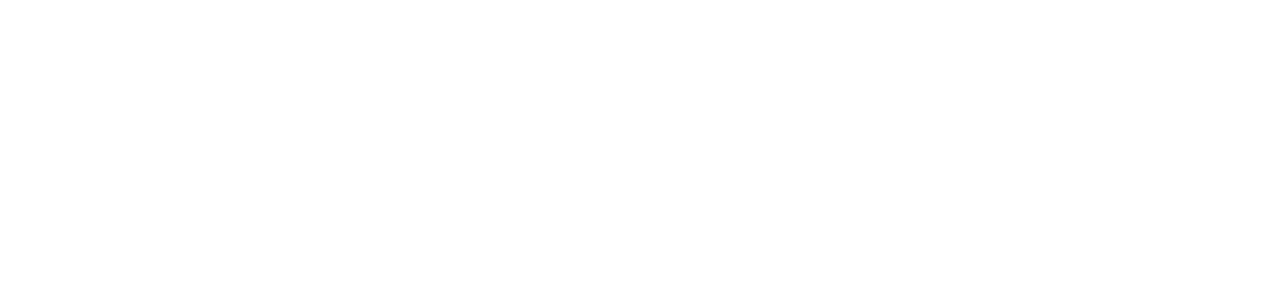
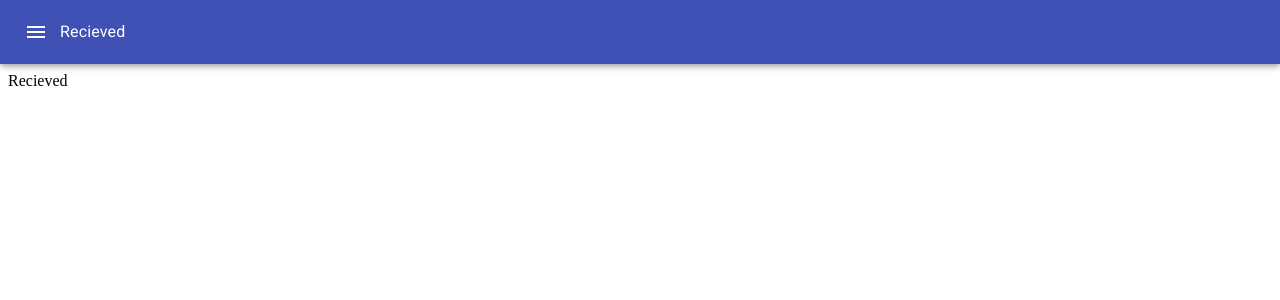
Before and after one commit to ilankhirin/herolo-ilan-khirin-30-06-2020, a React (Create React App) app in the folder shopping-tracking-list/: page /recieved in a window 1280 px wide. Shown: the top 300 px of the page. Built offline with nearby package versions, Linux system fonts and the light colour scheme; the HTML template or start-up script is replaced by a standard one.

Commit message:
Added navigation

```diff
--- a/shopping-tracking-list/public/index.html
+++ b/shopping-tracking-list/public/index.html
@@ -1,14 +1,12 @@
 <!DOCTYPE html>
 <html lang="en">
+
 <head>
   <meta charset="utf-8" />
   <link rel="icon" href="%PUBLIC_URL%/favicon.ico" />
   <meta name="viewport" content="width=device-width, initial-scale=1" />
   <meta name="theme-color" content="#000000" />
-    <meta
-      name="description"
-      content="Web site created using create-react-app"
-    />
+  <meta name="description" content="Web site created using create-react-app" />
   <link rel="apple-touch-icon" href="%PUBLIC_URL%/logo192.png" />
   <!--
       manifest.json provides metadata used when your web app is installed on a
@@ -24,8 +22,11 @@
       work correctly both with client-side routing and a non-root public URL.
       Learn how to configure a non-root public URL by running `npm run build`.
     -->
+  <link rel="stylesheet" href="https://fonts.googleapis.com/css?family=Roboto:300,400,500,700&display=swap" />
+  <link rel="stylesheet" href="https://fonts.googleapis.com/icon?family=Material+Icons" />
   <title>React App</title>
 </head>
+
 <body>
   <noscript>You need to enable JavaScript to run this app.</noscript>
   <div id="root"></div>
@@ -40,4 +41,5 @@
       To create a production bundle, use `npm run build` or `yarn build`.
     -->
 </body>
+
 </html>
--- a/shopping-tracking-list/src/App.tsx
+++ b/shopping-tracking-list/src/App.tsx
@@ -1,10 +1,21 @@
 import React from 'react';
+import { MainAppBar } from './components/AppBar/MainAppBar';
+import { BrowserRouter as Router, Switch, Route } from "react-router-dom";
+import { RecievedPage } from './components/Pages/RecievedPage/RecievedPage';
+import { BoughtPage } from './components/Pages/BoughtPage.tsx/BoughtPage';
 
 function App() {
-  return (
-    <div className="App">
-    </div>
-  );
+  return <Router>
+    <MainAppBar />
+    <Switch >
+      <Route path='/bought'>
+        <BoughtPage />
+      </Route>
+      <Route path={['/', '/recieved']}>
+        <RecievedPage />
+      </Route>
+    </Switch>
+  </Router>
 }
 
 export default App;
--- /dev/null
+++ b/shopping-tracking-list/src/components/AppBar/MainAppBar.tsx
@@ -0,0 +1,44 @@
+import { AppBar, createStyles, IconButton, makeStyles, Theme, Toolbar, Typography } from '@material-ui/core';
+import MenuIcon from '@material-ui/icons/Menu';
+import React, { Fragment, useState } from 'react';
+import { Navigator } from './Navigator';
+import { useLocation } from 'react-router-dom';
+
+const useStyles = makeStyles((theme: Theme) =>
+    createStyles({
+        icon: {
+            color: 'white'
+        },
+        offset: theme.mixins.toolbar
+    }),
+);
+
+const getTitle = (location: string) => {
+    switch (location) {
+        case '/bought':
+            return 'Bought'
+        case '/':
+        case '/recieved':
+        default:
+            return 'Recieved'
+    }
+}
+
+export const MainAppBar = () => {
+    const classes = useStyles()
+    const [navigationOpen, setNavigationOpen] = useState(false)
+    const location = useLocation()
+
+    return <Fragment>
+        <AppBar position='fixed'>
+            <Toolbar>
+                <IconButton edge="start" className={classes.icon} onClick={() => setNavigationOpen(true)}>
+                    <MenuIcon />
+                </IconButton>
+                <Typography>{getTitle(location.pathname)}</Typography>
+            </Toolbar>
+        </AppBar>
+        <div className={classes.offset} />
+        <Navigator open={navigationOpen} onClose={() => setNavigationOpen(false)} />
+    </Fragment>
+}
--- /dev/null
+++ b/shopping-tracking-list/src/components/AppBar/NavigationItem.tsx
@@ -0,0 +1,27 @@
+import { ListItem, ListItemIcon, ListItemText } from '@material-ui/core';
+import React, { ReactElement } from 'react';
+import { useHistory, useLocation } from 'react-router-dom';
+
+interface Props {
+    title: string
+    icon: ReactElement
+    route: string
+    onClick(): void
+}
+
+export const NavigationItem = (props: Props) => {
+    const { icon, route, title, onClick } = props
+    const location = useLocation()
+    const history = useHistory()
+
+    const isSelected = route === location.pathname
+    const navigate = () => {
+        history.push(route)
+        onClick()
+    }
+
+    return <ListItem button selected={isSelected} onClick={navigate}>
+        <ListItemIcon>{icon}</ListItemIcon>
+        <ListItemText primary={title} />
+    </ListItem>
+}
--- /dev/null
+++ b/shopping-tracking-list/src/components/AppBar/Navigator.tsx
@@ -0,0 +1,28 @@
+import { createStyles, Drawer, List, makeStyles, Theme } from '@material-ui/core';
+import PlaylistAddCheckRoundedIcon from '@material-ui/icons/PlaylistAddCheckRounded';
+import ShoppingCartRoundedIcon from '@material-ui/icons/ShoppingCartRounded';
+import React from 'react';
+import { NavigationItem } from './NavigationItem';
+
+const useStyles = makeStyles((theme: Theme) => createStyles({
+    list: {
+        width: theme.spacing(32)
+    }
+}))
+
+interface Props {
+    open: boolean
+    onClose(): void
+}
+
+export const Navigator = (props: Props) => {
+    const { open, onClose } = props
+    const classes = useStyles()
+
+    return <Drawer anchor='left' open={open} onClose={onClose}>
+        <List className={classes.list}>
+            <NavigationItem icon={<ShoppingCartRoundedIcon />} title="Bought" route="/bought" onClick={onClose} />
+            <NavigationItem icon={<PlaylistAddCheckRoundedIcon />} title="Recieved" route="/recieved" onClick={onClose} />
+        </List>
+    </Drawer>
+}
--- /dev/null
+++ b/shopping-tracking-list/src/components/Pages/BoughtPage.tsx/BoughtPage.tsx
@@ -0,0 +1,5 @@
+import React from 'react'
+
+export const BoughtPage = () => {
+    return <div>Bought</div>
+}
--- /dev/null
+++ b/shopping-tracking-list/src/components/Pages/RecievedPage/RecievedPage.tsx
@@ -0,0 +1,5 @@
+import React from 'react'
+
+export const RecievedPage = () => {
+    return <div>Recieved</div>
+}
```
Also changed, not shown: shopping-tracking-list/package.json (+10 -2 lines), 1 other file (tests, documents, lock files or other folders). Lines whose indentation alone changed are shown as unchanged.
